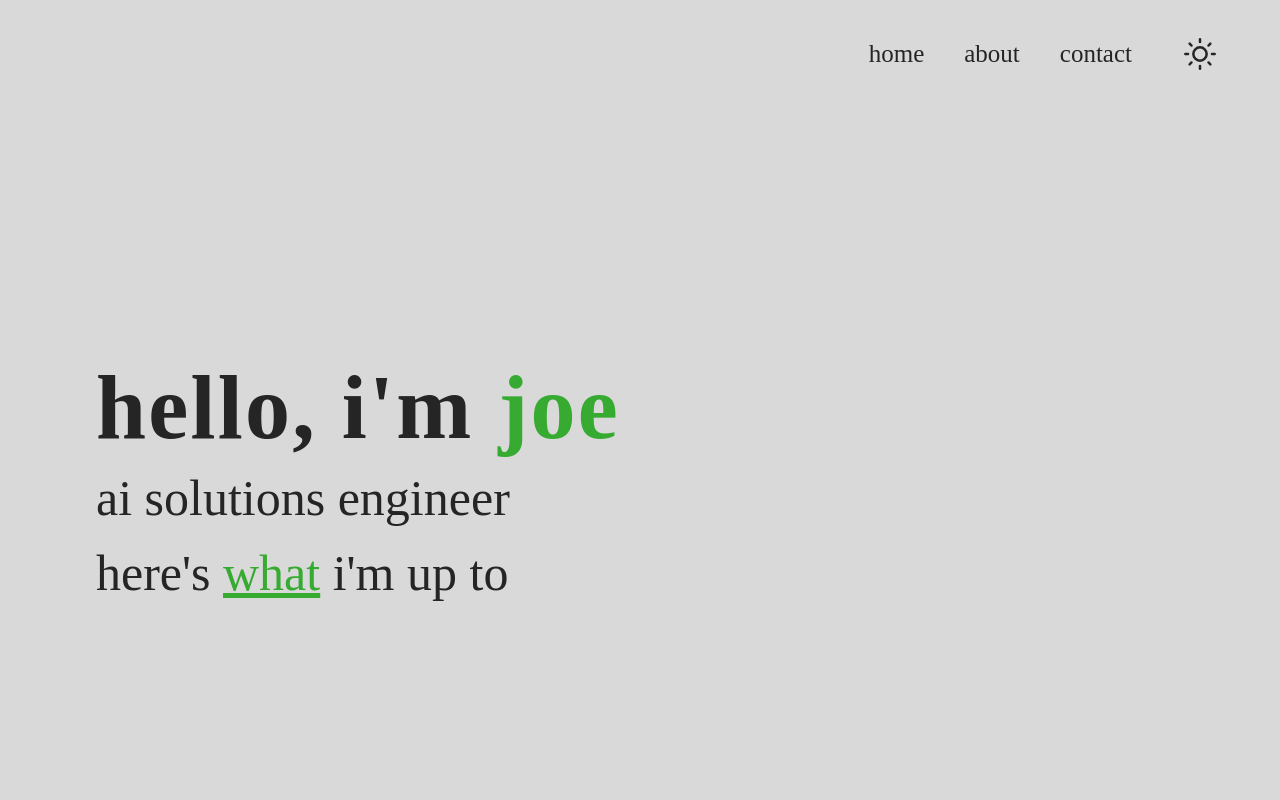
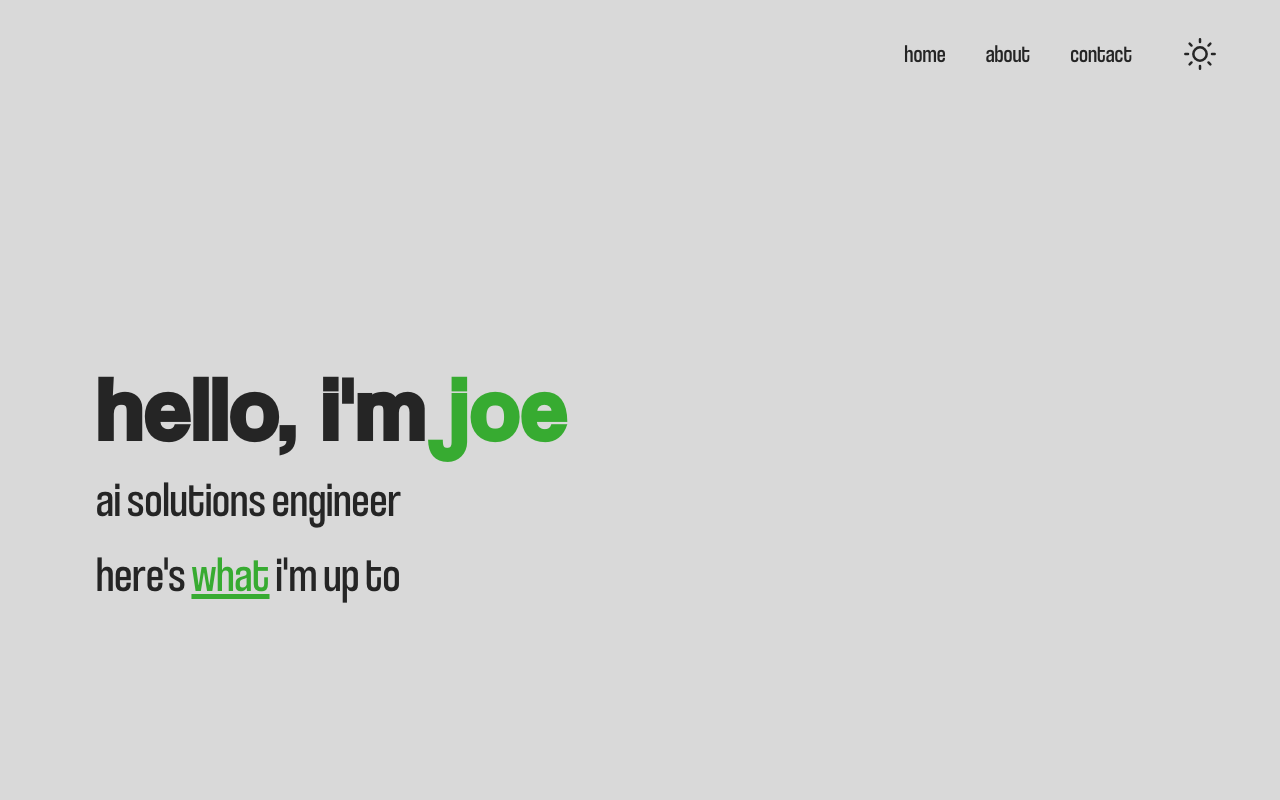
Before and after one commit to notjoedo/portfolio, a React (Vite) app: page / in a window 1280 px wide. Shown: the top 800 px of the page. Built offline with nearby package versions, Linux system fonts and the light colour scheme.

Commit message:
font fix

```diff
--- a/src/index.css
+++ b/src/index.css
@@ -4,18 +4,22 @@
 
 @font-face {
   font-family: 'coolvetica-regular';
-  src: local('coolvetica regular'), local('Coolvetica-Regular');
+  src: url('/fonts/coolvetica-regular.otf') format('opentype'),
+       local('coolvetica regular'), local('Coolvetica-Regular');
   font-weight: normal;
   font-style: normal;
+  font-display: swap;
 }
 
 @font-face {
   font-family: 'coolvetica-condensed';
-  src: local('coolvetica-cond'),
+  src: url('/fonts/coolvetica-condensed.otf') format('opentype'),
+       local('coolvetica-cond'),
        local('Coolvetica-Cond'),
        local('coolvetica cond');
   font-weight: normal;
   font-style: normal;
+  font-display: swap;
 }
 
 @font-face {
```
